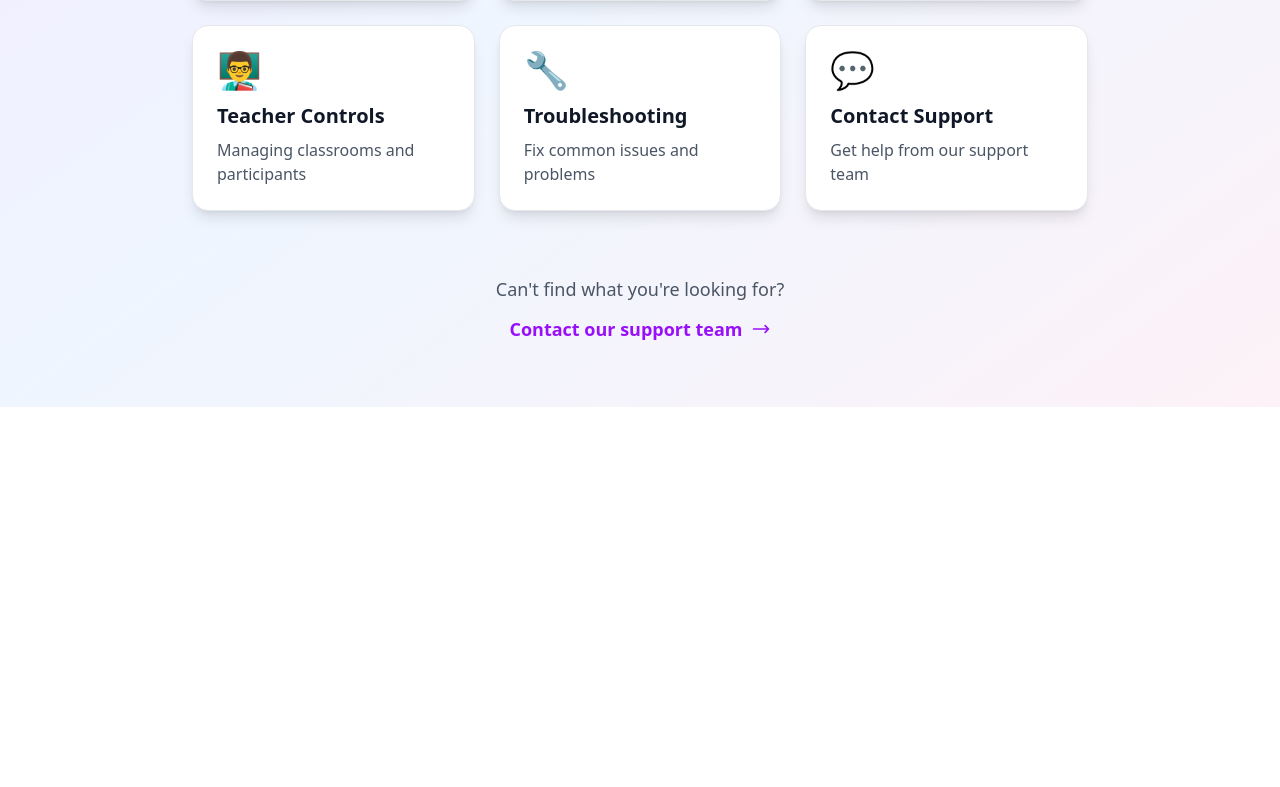
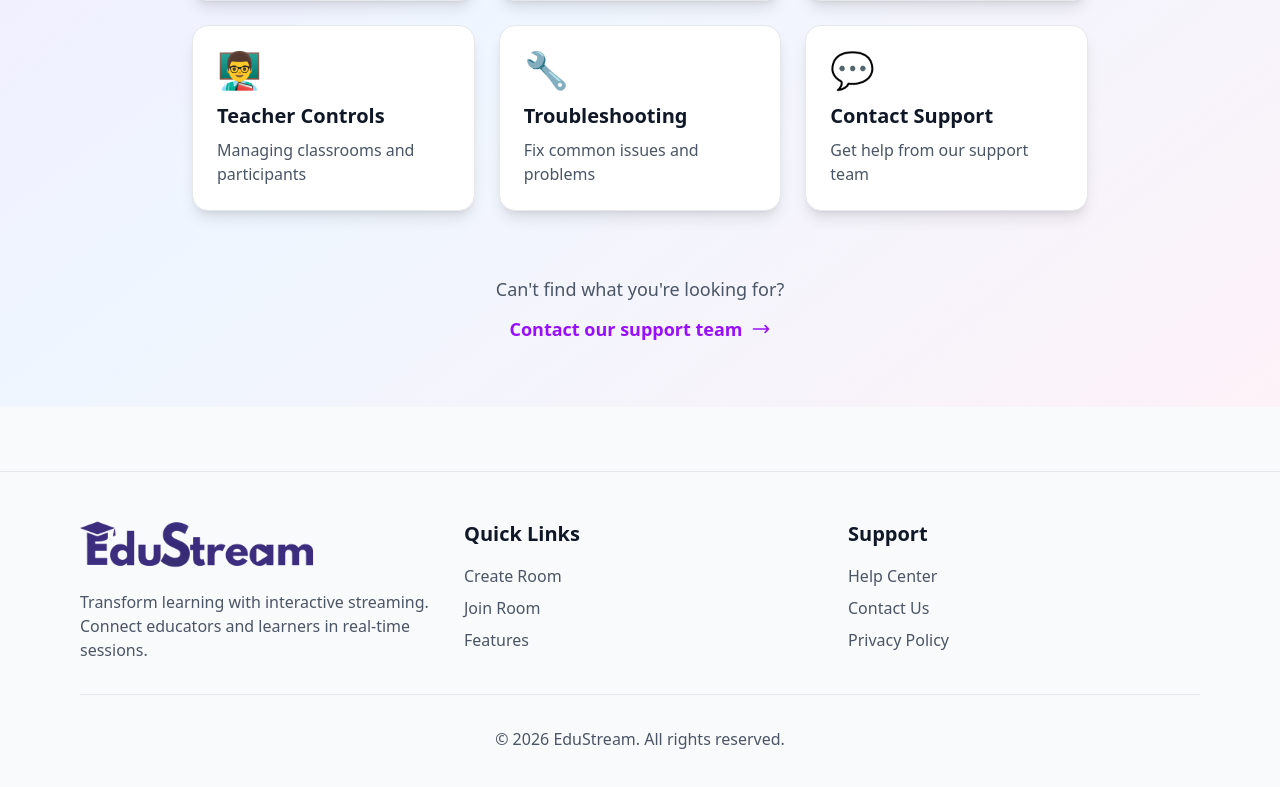
Before and after one commit to nafisreza/edustream, a Next.js app in the folder apps/web/: page /help in a window 1280 px wide. Shown: the part 545-1332 px from the top of the page. Before the commit the page ends 952 px from the top, so only its background shows below. Built offline with nearby package versions, Linux system fonts and the light colour scheme; no server answers.

Commit message:
edit contact page

```diff
--- a/apps/web/app/help/page.tsx
+++ b/apps/web/app/help/page.tsx
@@ -676,6 +676,7 @@ export default function HelpPage() {
         </div>
       ) : (
         // Main Help Center - Full screen centered layout
+        <>
           <div className="flex-1 flex items-center justify-center bg-gradient-to-br from-purple-100 via-blue-50 to-pink-50 px-4 py-16">
             <div className="w-full max-w-4xl">
               {/* Header */}
@@ -764,6 +765,79 @@ export default function HelpPage() {
               </div>
             </div>
           </div>
+
+          {/* Footer */}
+          <footer className="bg-gray-50 border-t border-gray-200 mt-16">
+            <div className="max-w-6xl mx-auto px-4 py-12">
+              <div className="grid md:grid-cols-3 gap-8 mb-8">
+                {/* Logo and Description */}
+                <div>
+                  <a href="/" className="inline-block mb-4">
+                    <img
+                      src="/EduStreamLogo_purple.png"
+                      alt="EduStream Logo"
+                      className="h-12 w-auto cursor-pointer hover:opacity-80 transition-opacity"
+                    />
+                  </a>
+                  <p className="text-gray-600">
+                    Transform learning with interactive streaming. Connect educators and learners in real-time sessions.
+                  </p>
+                </div>
+
+                {/* Quick Links */}
+                <div>
+                  <h3 className="text-xl font-bold mb-4 text-gray-900">Quick Links</h3>
+                  <ul className="space-y-2">
+                    <li>
+                      <a href="/create-room" className="text-gray-600 hover:text-purple-600 transition-colors">
+                        Create Room
+                      </a>
+                    </li>
+                    <li>
+                      <a href="/join-room" className="text-gray-600 hover:text-purple-600 transition-colors">
+                        Join Room
+                      </a>
+                    </li>
+                    <li>
+                      <a href="/features" className="text-gray-600 hover:text-purple-600 transition-colors">
+                        Features
+                      </a>
+                    </li>
+                  </ul>
+                </div>
+
+                {/* Support */}
+                <div>
+                  <h3 className="text-xl font-bold mb-4 text-gray-900">Support</h3>
+                  <ul className="space-y-2">
+                    <li>
+                      <a href="/help" className="text-gray-600 hover:text-purple-600 transition-colors">
+                        Help Center
+                      </a>
+                    </li>
+                    <li>
+                      <a href="/contact" className="text-gray-600 hover:text-purple-600 transition-colors">
+                        Contact Us
+                      </a>
+                    </li>
+                    <li>
+                      <a href="/privacy" className="text-gray-600 hover:text-purple-600 transition-colors">
+                        Privacy Policy
+                      </a>
+                    </li>
+                  </ul>
+                </div>
+              </div>
+
+              {/* Copyright */}
+              <div className="border-t border-gray-200 pt-8 text-center">
+                <p className="text-gray-600">
+                  © 2026 EduStream. All rights reserved.
+                </p>
+              </div>
+            </div>
+          </footer>
+        </>
       )}
     </main>
   );
```
Lines whose indentation alone changed are shown as unchanged.
